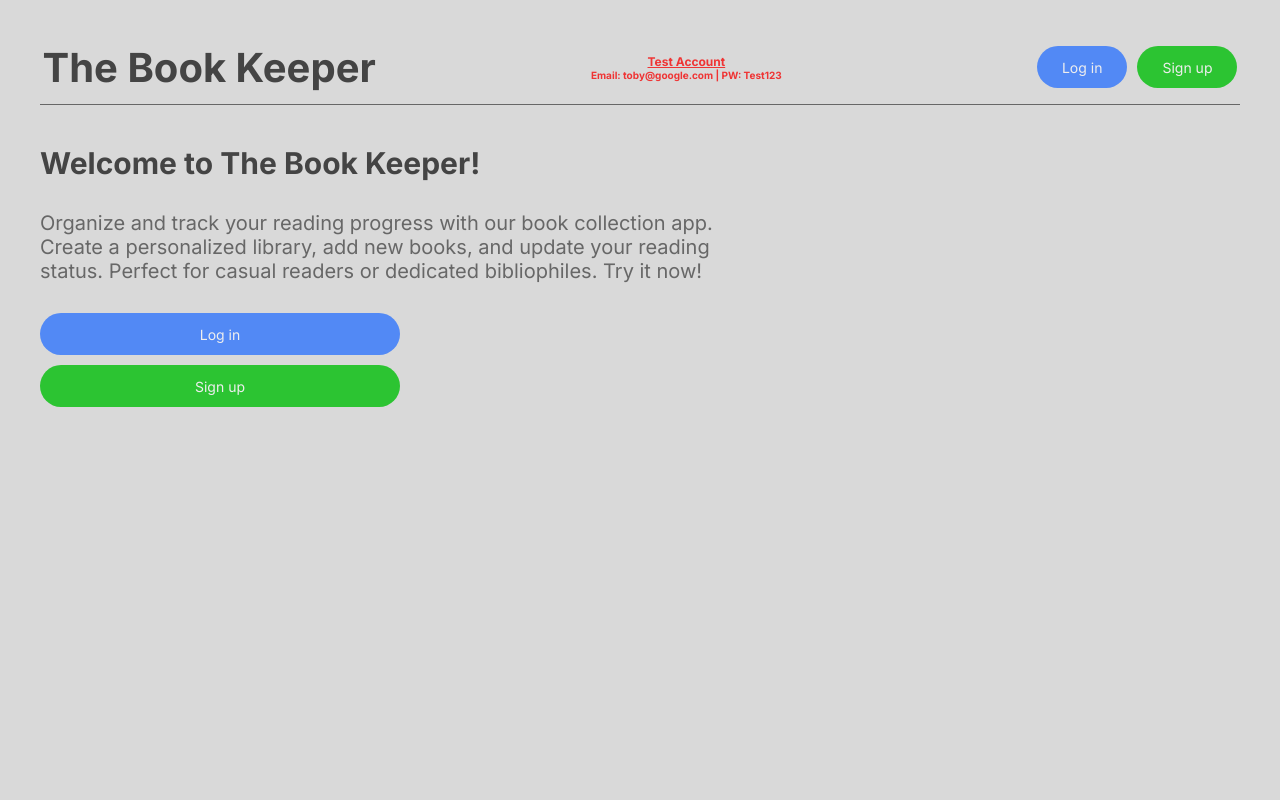
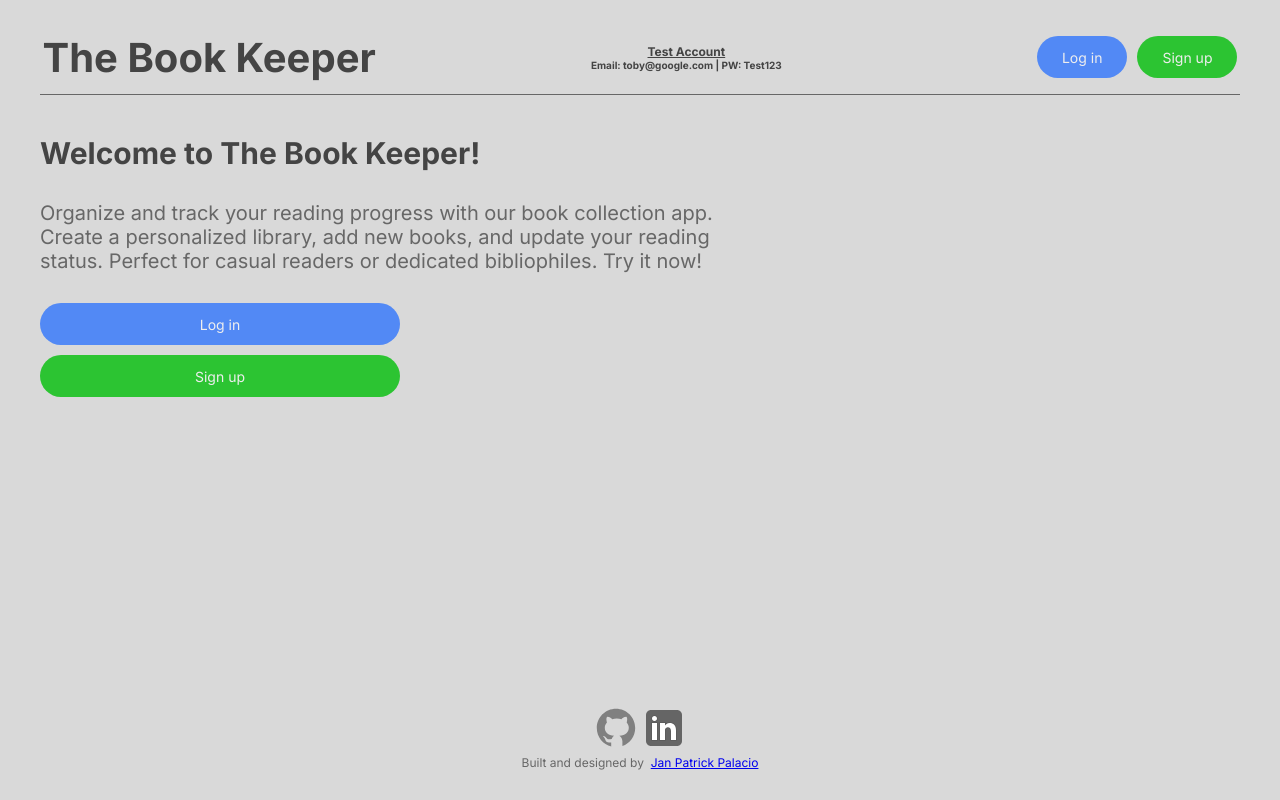
Before and after one commit to janpatrick-dev/the-book-keeper, a React (Create React App) app in the folder frontend/: page / in a window 1280 px wide. Built offline with nearby package versions, Linux system fonts and the light colour scheme.

Commit message:
added footer with social links + author

```diff
--- a/frontend/src/App.js
+++ b/frontend/src/App.js
@@ -1,3 +1,4 @@
+import Footer from './components/partials/Footer';
 import Header from './components/partials/Header';
 import Books from './pages/Books';
 import Home from './pages/Home';
@@ -10,6 +11,7 @@
 function App() {
   return (
     <div className="App">
+      <div>
         <Header />
         <div className='container'>
           <Routes>
@@ -21,6 +23,8 @@
           </Routes>
         </div>
       </div>
+      <Footer />
+    </div>
   );
 }
 
--- /dev/null
+++ b/frontend/src/components/partials/Footer.js
@@ -0,0 +1,21 @@
+const Footer = () => {
+
+  return (
+    <footer className="footer">
+      <div className="footer__social">
+        <a href="https://github.com/janpatrick-dev" target="_blank">
+          <svg className="footer__social-icon--nocolor" fill="#ffffff" xmlns="http://www.w3.org/2000/svg"  viewBox="0 0 30 30" width="60px" height="60px">    <path d="M15,3C8.373,3,3,8.373,3,15c0,5.623,3.872,10.328,9.092,11.63C12.036,26.468,12,26.28,12,26.047v-2.051 c-0.487,0-1.303,0-1.508,0c-0.821,0-1.551-0.353-1.905-1.009c-0.393-0.729-0.461-1.844-1.435-2.526 c-0.289-0.227-0.069-0.486,0.264-0.451c0.615,0.174,1.125,0.596,1.605,1.222c0.478,0.627,0.703,0.769,1.596,0.769 c0.433,0,1.081-0.025,1.691-0.121c0.328-0.833,0.895-1.6,1.588-1.962c-3.996-0.411-5.903-2.399-5.903-5.098 c0-1.162,0.495-2.286,1.336-3.233C9.053,10.647,8.706,8.73,9.435,8c1.798,0,2.885,1.166,3.146,1.481C13.477,9.174,14.461,9,15.495,9 c1.036,0,2.024,0.174,2.922,0.483C18.675,9.17,19.763,8,21.565,8c0.732,0.731,0.381,2.656,0.102,3.594 c0.836,0.945,1.328,2.066,1.328,3.226c0,2.697-1.904,4.684-5.894,5.097C18.199,20.49,19,22.1,19,23.313v2.734 c0,0.104-0.023,0.179-0.035,0.268C23.641,24.676,27,20.236,27,15C27,8.373,21.627,3,15,3z"/></svg>
+        </a>
+        <a href="https://www.linkedin.com/in/janpatrickpalacio/" target="_blank">
+          <svg className="footer__social-icon" xmlns="http://www.w3.org/2000/svg"  viewBox="0 0 48 48" width="48px" height="48px"><path fill="#0078d4" d="M42,37c0,2.762-2.238,5-5,5H11c-2.761,0-5-2.238-5-5V11c0-2.762,2.239-5,5-5h26c2.762,0,5,2.238,5,5	V37z"/><path d="M30,37V26.901c0-1.689-0.819-2.698-2.192-2.698c-0.815,0-1.414,0.459-1.779,1.364	c-0.017,0.064-0.041,0.325-0.031,1.114L26,37h-7V18h7v1.061C27.022,18.356,28.275,18,29.738,18c4.547,0,7.261,3.093,7.261,8.274	L37,37H30z M11,37V18h3.457C12.454,18,11,16.528,11,14.499C11,12.472,12.478,11,14.514,11c2.012,0,3.445,1.431,3.486,3.479	C18,16.523,16.521,18,14.485,18H18v19H11z" opacity=".05"/><path d="M30.5,36.5v-9.599c0-1.973-1.031-3.198-2.692-3.198c-1.295,0-1.935,0.912-2.243,1.677	c-0.082,0.199-0.071,0.989-0.067,1.326L25.5,36.5h-6v-18h6v1.638c0.795-0.823,2.075-1.638,4.238-1.638	c4.233,0,6.761,2.906,6.761,7.774L36.5,36.5H30.5z M11.5,36.5v-18h6v18H11.5z M14.457,17.5c-1.713,0-2.957-1.262-2.957-3.001	c0-1.738,1.268-2.999,3.014-2.999c1.724,0,2.951,1.229,2.986,2.989c0,1.749-1.268,3.011-3.015,3.011H14.457z" opacity=".07"/><path fill="#fff" d="M12,19h5v17h-5V19z M14.485,17h-0.028C12.965,17,12,15.888,12,14.499C12,13.08,12.995,12,14.514,12	c1.521,0,2.458,1.08,2.486,2.499C17,15.887,16.035,17,14.485,17z M36,36h-5v-9.099c0-2.198-1.225-3.698-3.192-3.698	c-1.501,0-2.313,1.012-2.707,1.99C24.957,25.543,25,26.511,25,27v9h-5V19h5v2.616C25.721,20.5,26.85,19,29.738,19	c3.578,0,6.261,2.25,6.261,7.274L36,36L36,36z"/></svg>
+        </a>
+      </div>
+      <p className="footer__copyright u-margin-bottom-small">
+        Built and designed by &nbsp;
+        <a href="https://www.linkedin.com/in/janpatrickpalacio/" className="footer__author" target="_blank">Jan Patrick Palacio</a>
+      </p>
+    </footer>
+  )
+}
+
+export default Footer;
--- a/frontend/src/styles.css
+++ b/frontend/src/styles.css
@@ -26,8 +26,6 @@
 body {
   background-color: var(--color-light-grey);
   margin: 0;
-  padding-top: 2rem;
-  padding-bottom: 2rem;
 }
 
 h1, h2, ul, p {
@@ -35,11 +33,58 @@
 }
 
 .App {
-  padding: 0 4rem;
+  min-height: 100vh;
+  max-width: 1400px;
+  margin: 0 auto;
+  padding: 1rem 4rem;
+
+  display: flex;
+  flex-direction: column;
+  justify-content: space-between;
 }
 
 .header {
   margin-bottom: 1rem;
+}
+
+.footer {
+  margin-bottom: 2rem;
+  align-self: center;
+  font-size: 1.2rem;
+
+  display: flex;
+  flex-direction: column;
+  justify-content: center;
+  align-items: center;
+}
+
+.footer__social-icon {
+  width: 48px;
+  height: 48px;
+  filter: grayscale(1);
+  transition: all .4s;
+
+  &:hover {
+    filter: grayscale(0);
+    cursor: pointer;
+  }
+}
+
+.footer__social-icon--nocolor {
+  width: 48px;
+  height: 48px;
+  filter: brightness(0.5);
+  transition: all .4s;
+}
+
+.footer__social-icon--nocolor:hover {
+  filter: brightness(1);
+  cursor: pointer;
+}
+
+.footer__author:hover {
+  color: var(--color-tertiary);
+  cursor: pointer;
 }
 
 .nav {
@@ -76,7 +121,7 @@
   display: flex;
   flex-direction: column;
   align-items: center;
-  color: var(--color-light-red);
+  color: var(--color-very-dark-grey);
 }
 
 .nav__test :first-child {
@@ -168,7 +213,6 @@
 }
 
 .container {
-  max-width: 1400px;
   margin: 4rem auto;
 }
 
@@ -193,7 +237,7 @@
 .home__link-container {
   display: flex;
   flex-direction: column;
-  align-items: start;
+  align-items: flex-start;
   gap: 1rem;
 }
 
@@ -367,7 +411,7 @@
 .books__item-details :first-child {
   display: flex;
   flex-direction: column;
-  align-items: start;
+  align-items: flex-start;
   gap: 0.5rem;
 }
 
```
Lines whose indentation alone changed are shown as unchanged.
